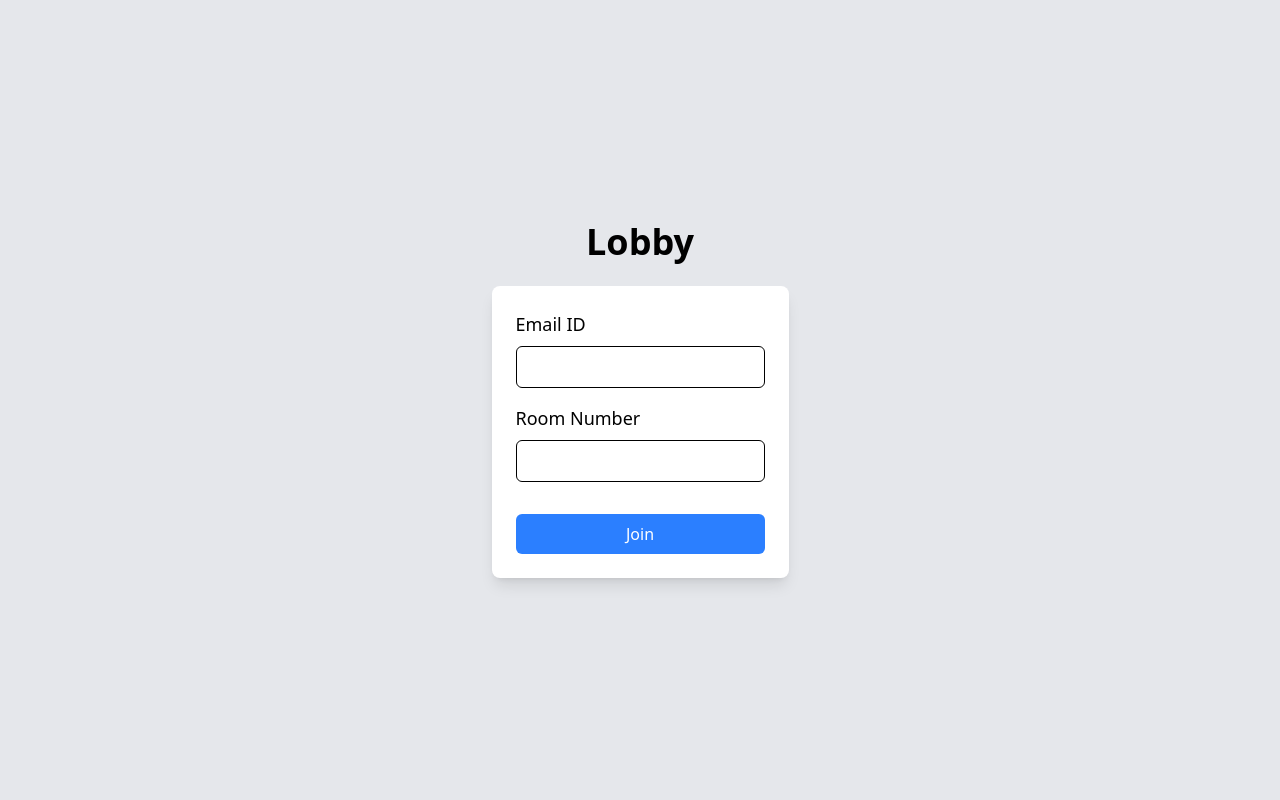
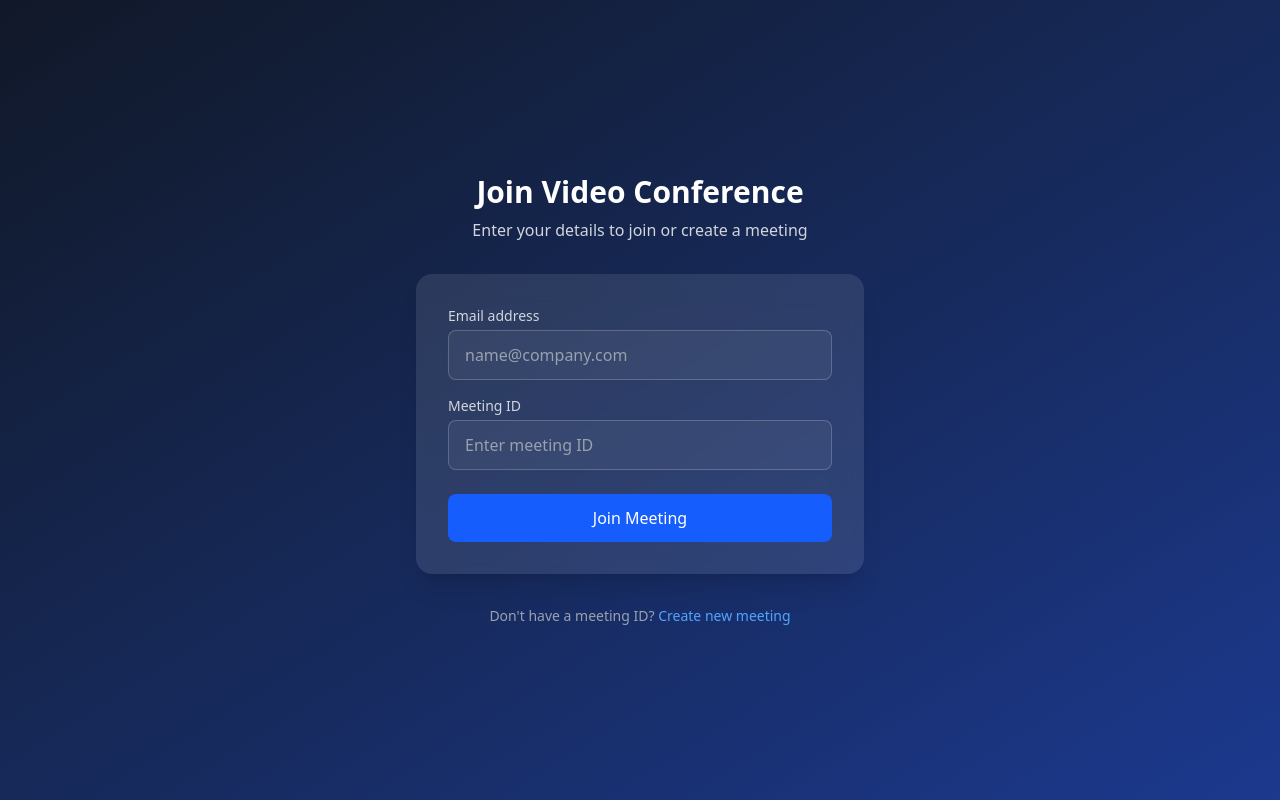
Before and after one commit to AayushKP/WebRTC, a React (Vite) app in the folder client/: page / in a window 1280 px wide. Built offline with nearby package versions, Linux system fonts and the light colour scheme; no server answers.

Commit message:
lobby ui updated

```diff
--- a/client/src/pages/LobbyScreen.tsx
+++ b/client/src/pages/LobbyScreen.tsx
@@ -10,22 +10,47 @@ interface JoinRoomData {
 const LobbyScreen: React.FC = () => {
   const [email, setEmail] = useState<string>("");
   const [room, setRoom] = useState<string>("");
+  const [isLoading, setIsLoading] = useState(false);
+  const [error, setError] = useState<string | null>(null);
 
   const socket = useSocket();
   const navigate = useNavigate();
 
+  const validateForm = () => {
+    if (!email.match(/^[^\s@]+@[^\s@]+\.[^\s@]+$/)) {
+      setError("Please enter a valid email address");
+      return false;
+    }
+    if (!room.match(/^[a-zA-Z0-9]{4,12}$/)) {
+      setError("Room ID must be 4-12 alphanumeric characters");
+      return false;
+    }
+    setError(null);
+    return true;
+  };
+
   const handleSubmitForm = useCallback(
-    (e: React.FormEvent<HTMLFormElement>) => {
+    async (e: React.FormEvent<HTMLFormElement>) => {
       e.preventDefault();
-      socket?.emit("room:join", { email, room });
+      if (!validateForm()) return;
+
+      setIsLoading(true);
+      try {
+        await new Promise<void>((resolve) => {
+          socket?.emit("room:join", { email, room }, resolve);
+        });
+      } catch (err) {
+        setError("Connection failed. Please try again.");
+      } finally {
+        setIsLoading(false);
+      }
     },
     [email, room, socket]
   );
 
   const handleJoinRoom = useCallback(
     (data: JoinRoomData) => {
-      const { room } = data;
-      navigate(`/room/${room}`);
+      navigate(`/room/${data.room}`);
     },
     [navigate]
   );
@@ -38,47 +63,102 @@ const LobbyScreen: React.FC = () => {
   }, [socket, handleJoinRoom]);
 
   return (
-    <div className="p-6 bg-gray-200 min-h-screen flex flex-col justify-center items-center">
-      <h1 className="text-4xl font-bold mb-6">Lobby</h1>
+    <div className="min-h-screen bg-gradient-to-br from-gray-900 to-blue-900 flex items-center justify-center p-4">
+      <div className="w-full max-w-md space-y-8">
+        <div className="text-center">
+          <h2 className="text-3xl font-bold text-white mb-2">
+            Join Video Conference
+          </h2>
+          <p className="text-gray-300">
+            Enter your details to join or create a meeting
+          </p>
+        </div>
+
         <form
           onSubmit={handleSubmitForm}
-        className="bg-white p-6 rounded-lg shadow-lg"
+          className="mt-8 space-y-6 bg-white/10 backdrop-blur-lg p-8 rounded-2xl shadow-xl"
         >
-        <div className="mb-4">
-          <label htmlFor="email" className="block text-lg">
-            Email ID
+          <div className="space-y-4">
+            <div>
+              <label
+                htmlFor="email"
+                className="block text-sm font-medium text-gray-300"
+              >
+                Email address
               </label>
+              <div className="mt-1">
                 <input
+                  id="email"
+                  name="email"
                   type="email"
-            id="email"
+                  autoComplete="email"
+                  required
                   value={email}
-            onChange={(e: React.ChangeEvent<HTMLInputElement>) =>
-              setEmail(e.target.value)
-            }
-            className="mt-2 p-2 border rounded-md w-full"
+                  onChange={(e) => setEmail(e.target.value)}
+                  className="w-full px-4 py-3 bg-white/5 text-white rounded-lg border border-white/20 focus:ring-2 focus:ring-blue-400 focus:border-transparent placeholder-gray-400"
+                  placeholder="name@company.com"
                 />
               </div>
-        <div className="mb-4">
-          <label htmlFor="room" className="block text-lg">
-            Room Number
+            </div>
+
+            <div>
+              <label
+                htmlFor="room"
+                className="block text-sm font-medium text-gray-300"
+              >
+                Meeting ID
               </label>
+              <div className="mt-1">
                 <input
+                  id="room"
+                  name="room"
                   type="text"
-            id="room"
+                  required
                   value={room}
-            onChange={(e: React.ChangeEvent<HTMLInputElement>) =>
-              setRoom(e.target.value)
-            }
-            className="mt-2 p-2 border rounded-md w-full"
+                  onChange={(e) => setRoom(e.target.value)}
+                  className="w-full px-4 py-3 bg-white/5 text-white rounded-lg border border-white/20 focus:ring-2 focus:ring-blue-400 focus:border-transparent placeholder-gray-400"
+                  placeholder="Enter meeting ID"
                 />
               </div>
+            </div>
+          </div>
+
+          {error && (
+            <div className="text-red-400 text-sm text-center">{error}</div>
+          )}
+
           <button
             type="submit"
-          className="w-full py-2 bg-blue-500 text-white rounded-md mt-4"
+            disabled={isLoading}
+            className="w-full py-3 px-4 bg-blue-600 hover:bg-blue-700 text-white font-medium rounded-lg transition-all duration-200 focus:outline-none focus:ring-2 focus:ring-blue-400 focus:ring-offset-2 disabled:opacity-50 disabled:cursor-not-allowed"
           >
-          Join
+            {isLoading ? (
+              <div className="flex items-center justify-center space-x-2">
+                <div className="w-4 h-4 border-2 border-white/30 border-t-white rounded-full animate-spin" />
+                <span>Joining...</span>
+              </div>
+            ) : (
+              "Join Meeting"
+            )}
           </button>
         </form>
+
+        <div className="text-center">
+          <p className="text-gray-400 text-sm">
+            Don't have a meeting ID?{" "}
+            <button
+              onClick={() =>
+                setRoom(
+                  Math.random().toString(36).substring(2, 8).toUpperCase()
+                )
+              }
+              className="text-blue-400 hover:text-blue-300 font-medium"
+            >
+              Create new meeting
+            </button>
+          </p>
+        </div>
+      </div>
     </div>
   );
 };
```
Lines whose indentation alone changed are shown as unchanged.
